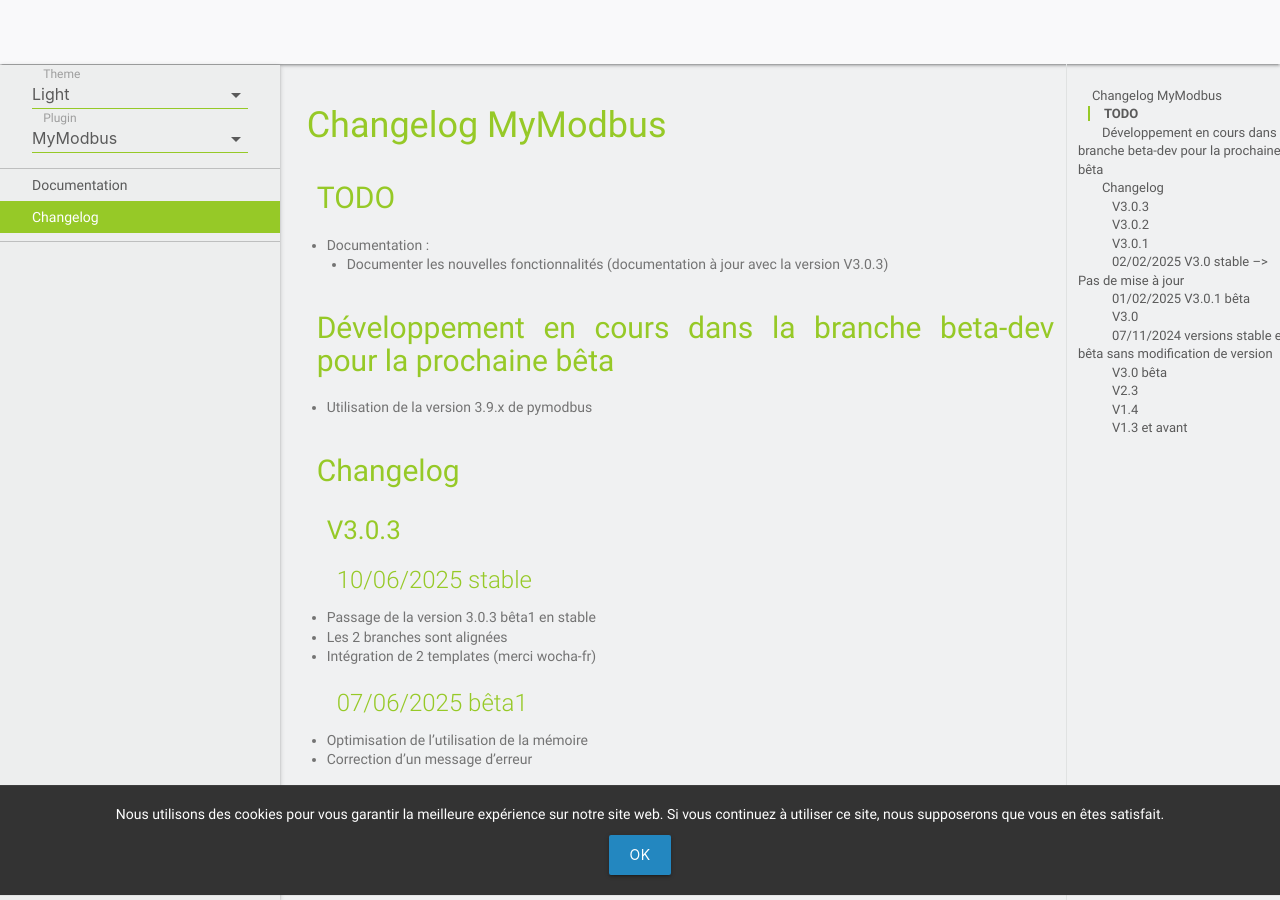
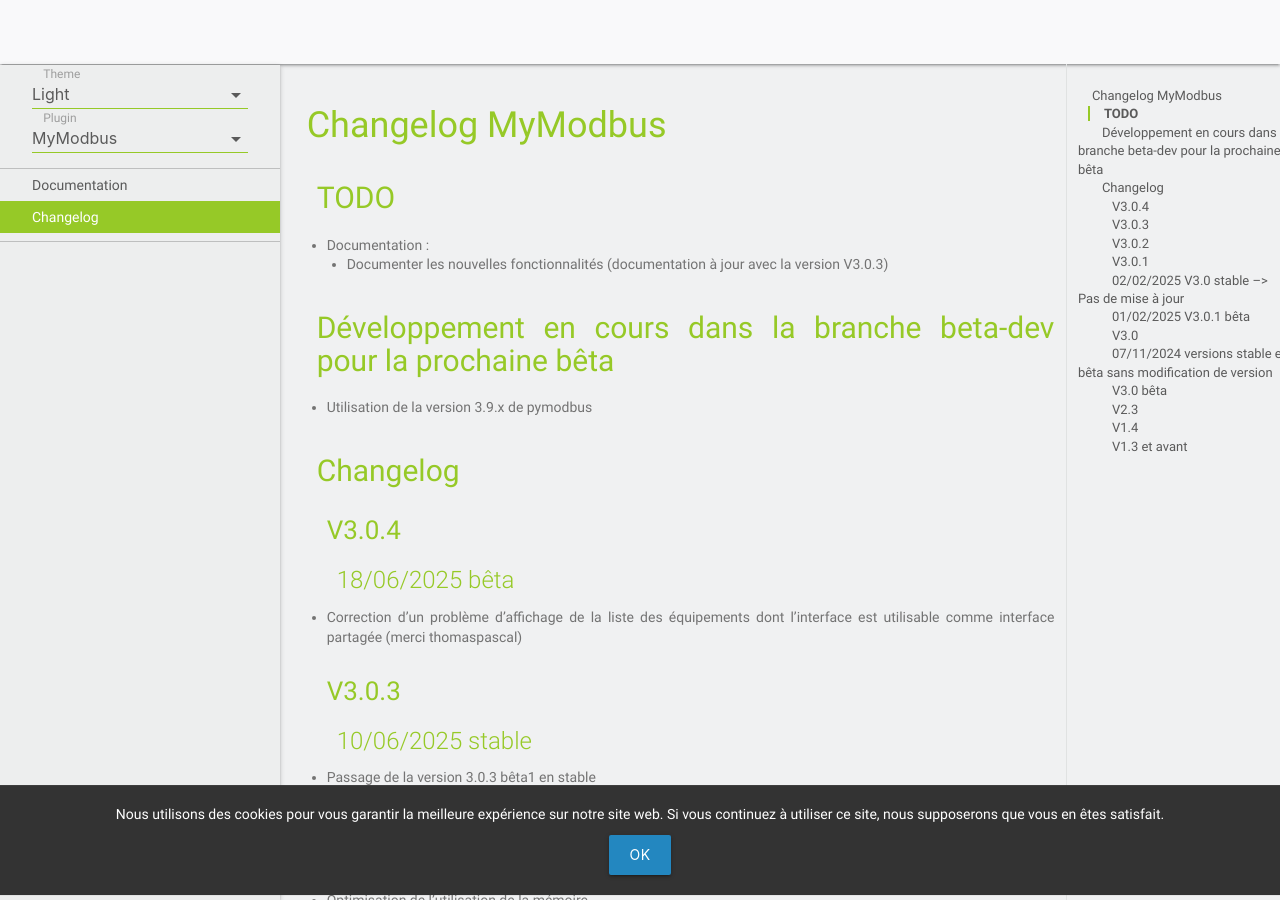
Before and after one commit to MrWaloo/jeedom-plugins-doc, a Jekyll site: the page built from docs/fr_FR/mymodbus_changelog.md, in a window 1280 px wide and 900 px high. Built offline with Jekyll 4.4.1, drawn with Linux system fonts in a browser that asks for light colours; emoji names are drawn with the system emoji font; our own code applies the rules of GitHub Pages for plain Markdown files.

Commit message:
Update mymodbus_changelog.md

```diff
--- a/docs/fr_FR/mymodbus_changelog.md
+++ b/docs/fr_FR/mymodbus_changelog.md
@@ -8,6 +8,12 @@
 - Utilisation de la version 3.9.x de pymodbus
 
 ## Changelog
+
+### V3.0.4
+
+#### 18/06/2025 bêta
+
+- Correction d'un problème d'affichage de la liste des équipements dont l'interface est utilisable comme interface partagée (merci thomaspascal)
 
 ### V3.0.3
 
```
